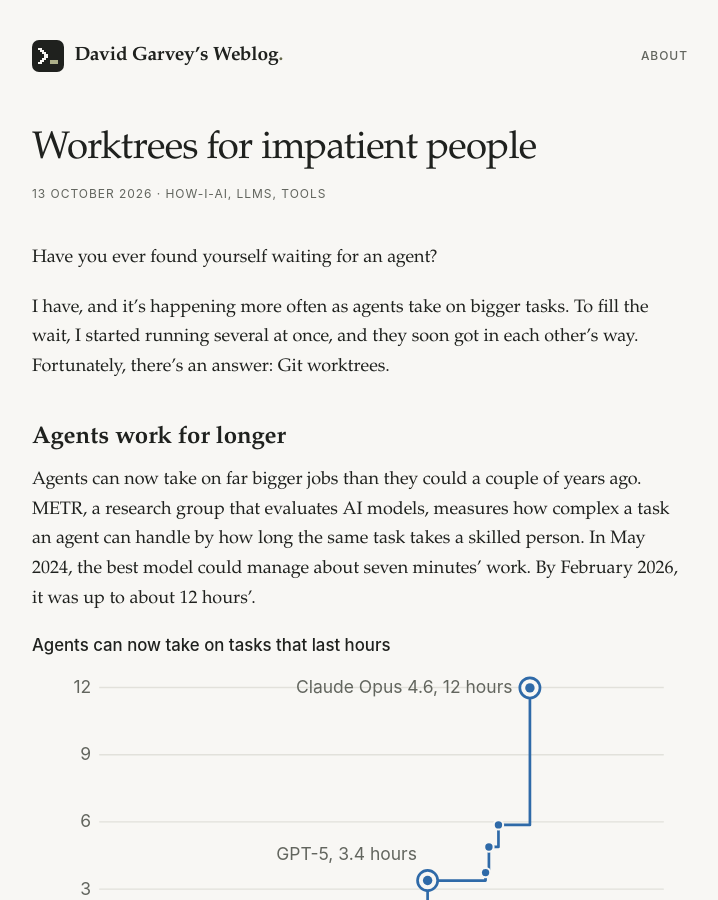
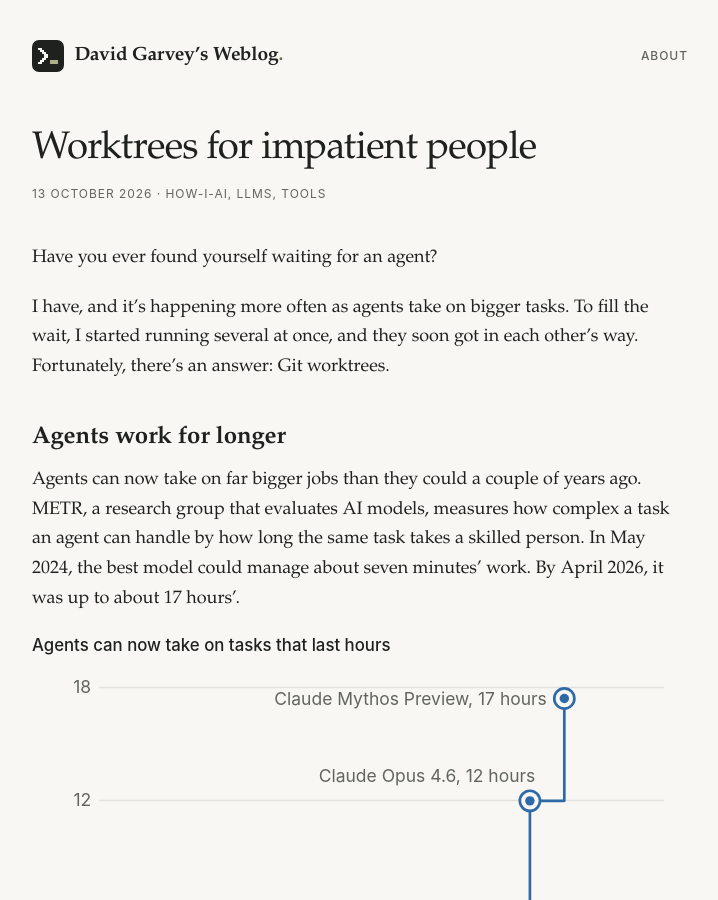
Before and after one commit to davegarvey/davegarvey.github.io, a Jekyll site: the page built from _posts/2026-10-13-worktrees-for-impatient-people.md, in a window 1280 px wide and 900 px high. Shown: the whole window, without its empty margins (280-998 px from the left). Built offline with Jekyll 4.4.1, drawn with Linux system fonts in a browser that asks for light colours.

Commit message:
Add Claude Mythos Preview to the time horizons chart
Extends the chart to April 2026, rescales the y-axis to 18 hours and
repositions the labels so none overlap gridlines or each other.

Co-Authored-By: Claude Opus 5.5 <noreply@anthropic.com>

```diff
--- a/_posts/2026-10-13-worktrees-for-impatient-people.md
+++ b/_posts/2026-10-13-worktrees-for-impatient-people.md
@@ -22,11 +22,11 @@ I have, and it's happening more often as agents take on bigger tasks. To fill th
 
 ## Agents work for longer
 
-Agents can now take on far bigger jobs than they could a couple of years ago. METR, a research group that evaluates AI models, measures how complex a task an agent can handle by how long the same task takes a skilled person. In May 2024, the best model could manage about seven minutes' work. By February 2026, it was up to about 12 hours'.
+Agents can now take on far bigger jobs than they could a couple of years ago. METR, a research group that evaluates AI models, measures how complex a task an agent can handle by how long the same task takes a skilled person. In May 2024, the best model could manage about seven minutes' work. By April 2026, it was up to about 17 hours'.
 
 <figure>
   <p class="figure-title">Agents can now take on tasks that last hours</p>
-  <img src="{{ '/assets/images/worktrees-for-impatient-people/agent-time-horizons.svg' | relative_url }}" alt="Step chart of the length of task the leading AI model can complete half the time, from January 2024 to February 2026, in hours. It rises from 7 minutes for GPT-4o in May 2024 to 1 hour for Claude 3.7 Sonnet in February 2025, 3.4 hours for GPT-5 in August 2025 and 12 hours for Claude Opus 4.6 in February 2026.">
+  <img src="{{ '/assets/images/worktrees-for-impatient-people/agent-time-horizons.svg' | relative_url }}" alt="Step chart of the length of task the leading AI model can complete half the time, from January 2024 to April 2026, in hours. It rises from 7 minutes for GPT-4o in May 2024 to 1 hour for Claude 3.7 Sonnet in February 2025, 3.4 hours for GPT-5 in August 2025, 12 hours for Claude Opus 4.6 in February 2026 and 17 hours for Claude Mythos Preview in April 2026.">
   <figcaption>Hours a skilled person would take on tasks the leading model completes half the time. Source: METR, Time Horizon 1.1.</figcaption>
 </figure>
 
```
Also changed, not shown: assets/images/worktrees-for-impatient-people/agent-time-horizons.svg.
